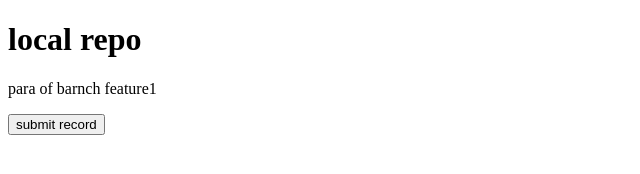
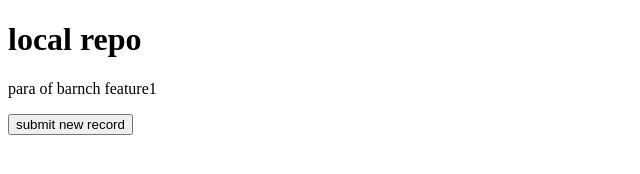
Before and after one commit to Suleman-shah5829/localRepo, a plain HTML site: page index.html in a window 1280 px wide. Shown: the full height of the page, 0-640 px from the left. Drawn offline with Linux system fonts and the light colour scheme.

Commit message:
submit new Record Button

```diff
--- a/index.html
+++ b/index.html
@@ -8,6 +8,6 @@
   <body>
     <h1>local repo</h1>
     <p>para of barnch feature1</p>
-    <button>submit record</button>
+    <button>submit new record</button>
   </body>
 </html>
```
